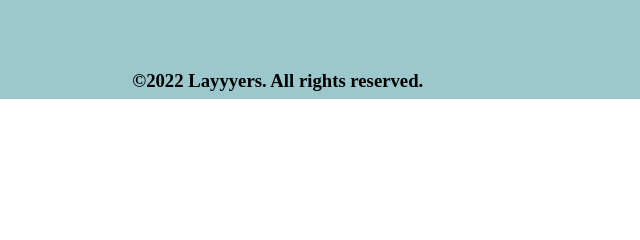
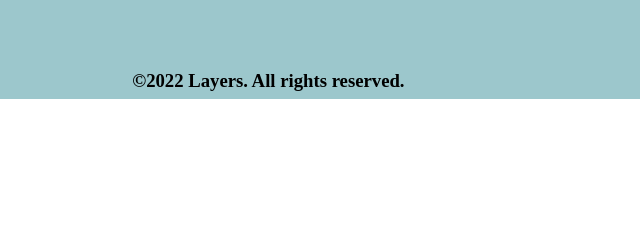
Before and after one commit to tmdevita/Group_6_OnePage, a plain HTML site: page index.html in a window 1280 px wide. Shown: the part 3685-3925 px from the top of the page, 471-1111 px from the left. Drawn offline with Linux system fonts and the light colour scheme.

Commit message:
Update index.html

```diff
--- a/index.html
+++ b/index.html
@@ -215,7 +215,7 @@
       <div class="footer10">e-Newsletter Sign Up</div>
     </div>
     <img src="/images/logo.png" height="50px">
-    <h3 class="footer12">©2022 Layyyers. All rights reserved.</h3>
+    <h3 class="footer12">©2022 Layers. All rights reserved.</h3>
     <img class="face" src="/images/facebook.png" height="50px">
     <img class="twit" src="/images/twitter.png" height="50px">
   </footer>
```
